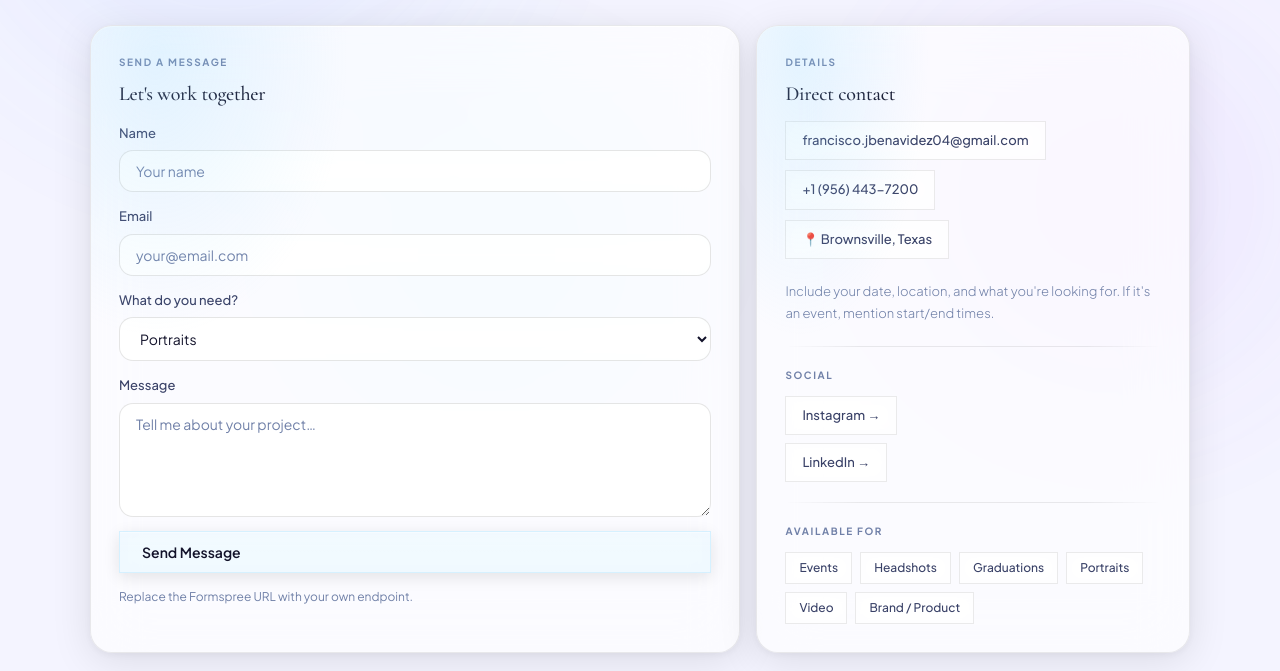
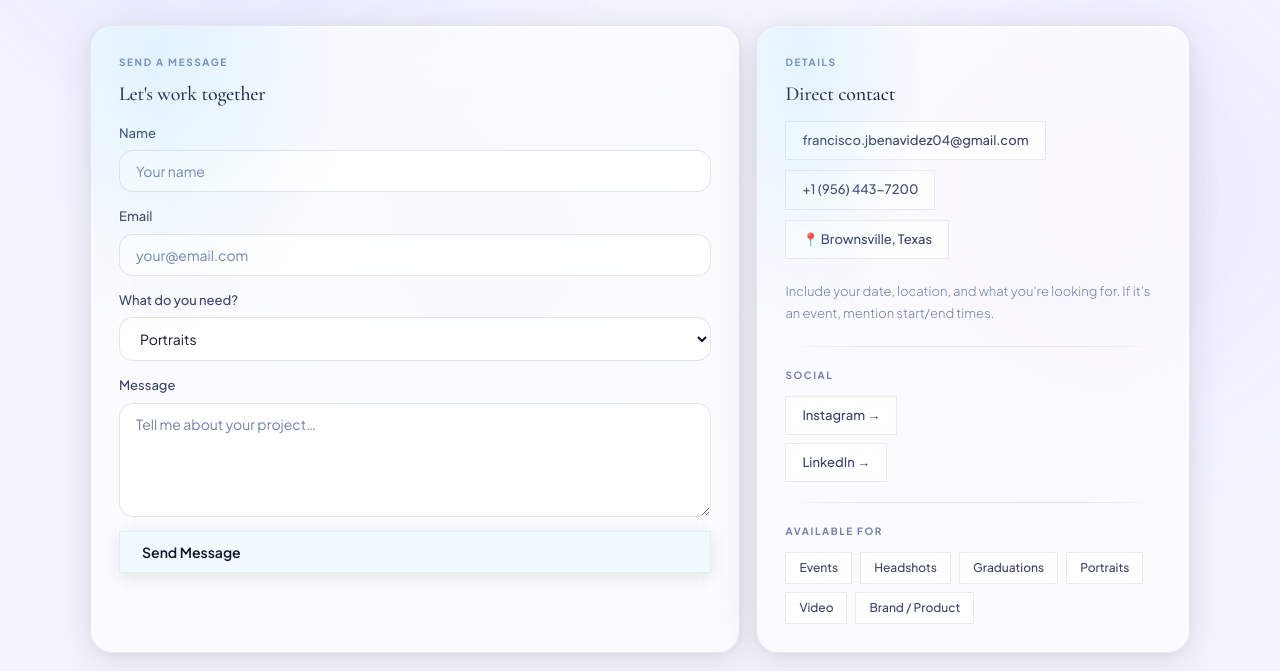
Before and after one commit to FranciscoJavi04/FranciscoBenavidez-Website, a website: page photo-portfolio/contact.html in a window 1280 px wide. Shown: the part 281-952 px from the top of the page. Drawn offline with nearby package versions, Linux system fonts and the light colour scheme.

Commit message:
Fixed the link form

```diff
--- a/photo-portfolio/contact.html
+++ b/photo-portfolio/contact.html
@@ -46,7 +46,7 @@
         <p class="sublabel">Send a Message</p>
         <h3 style="margin-bottom:18px;">Let's work together</h3>
 
-        <form class="form" action="https://formspree.io/f/yourFormId" method="POST">
+        <form class="form" action="https://formspree.io/f/xbdqnjpl" method="POST">
           <label>
             Name
             <input name="name" autocomplete="name" placeholder="Your name" required />
@@ -69,7 +69,6 @@
             <textarea name="message" rows="5" placeholder="Tell me about your project…" required></textarea>
           </label>
           <button class="btn" type="submit">Send Message</button>
-          <p class="muted tiny">Replace the Formspree URL with your own endpoint.</p>
         </form>
       </div>
 
```
